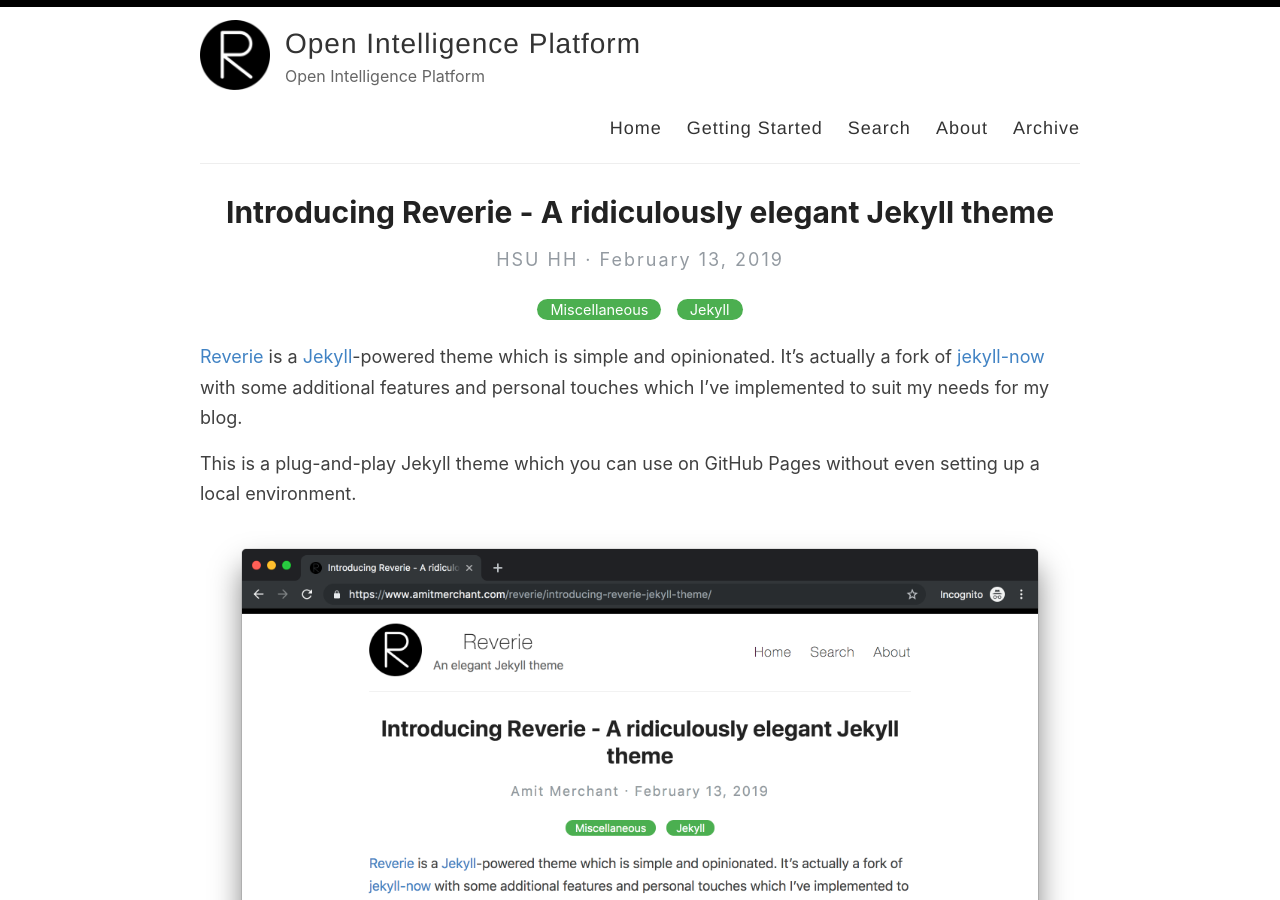
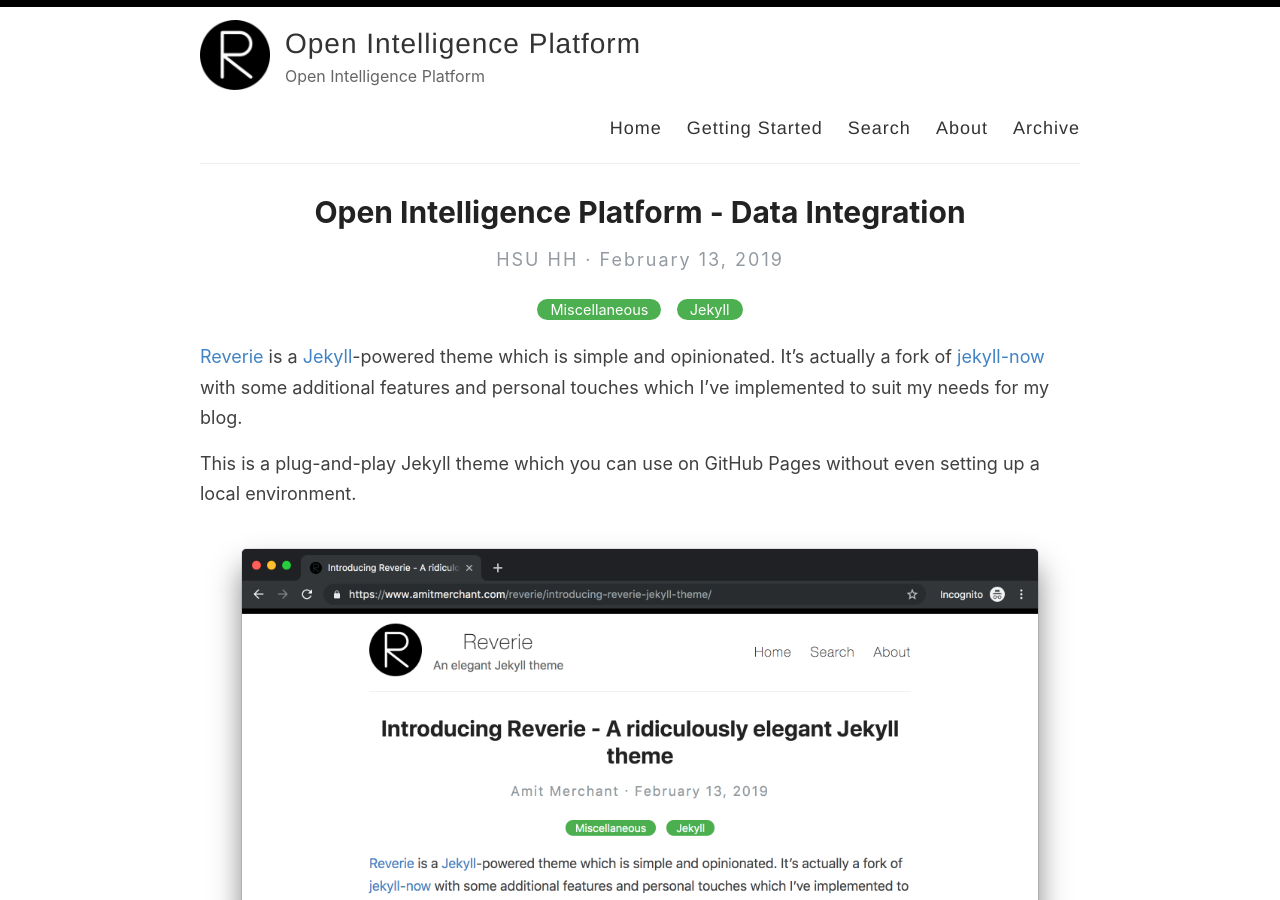
Before and after one commit to OpenIntelligencePlatform/OpenIntelligencePlatform.github.io, a Jekyll site: the page built from _posts/2019-02-13-introducing-reverie-jekyll-theme.md, in a window 1280 px wide and 900 px high. Built offline with Jekyll 4.4.1, drawn with Linux system fonts in a browser that asks for light colours; comment, search, counter and statistics services are not loaded.

Commit message:
Title Change

```diff
--- a/_posts/2019-02-13-introducing-reverie-jekyll-theme.md
+++ b/_posts/2019-02-13-introducing-reverie-jekyll-theme.md
@@ -1,6 +1,6 @@
 ---
 layout: post
-title: Introducing Reverie - A ridiculously elegant Jekyll theme
+title: Open Intelligence Platform - Data Integration
 categories: [Miscellaneous, Jekyll]
 ---
 
```
